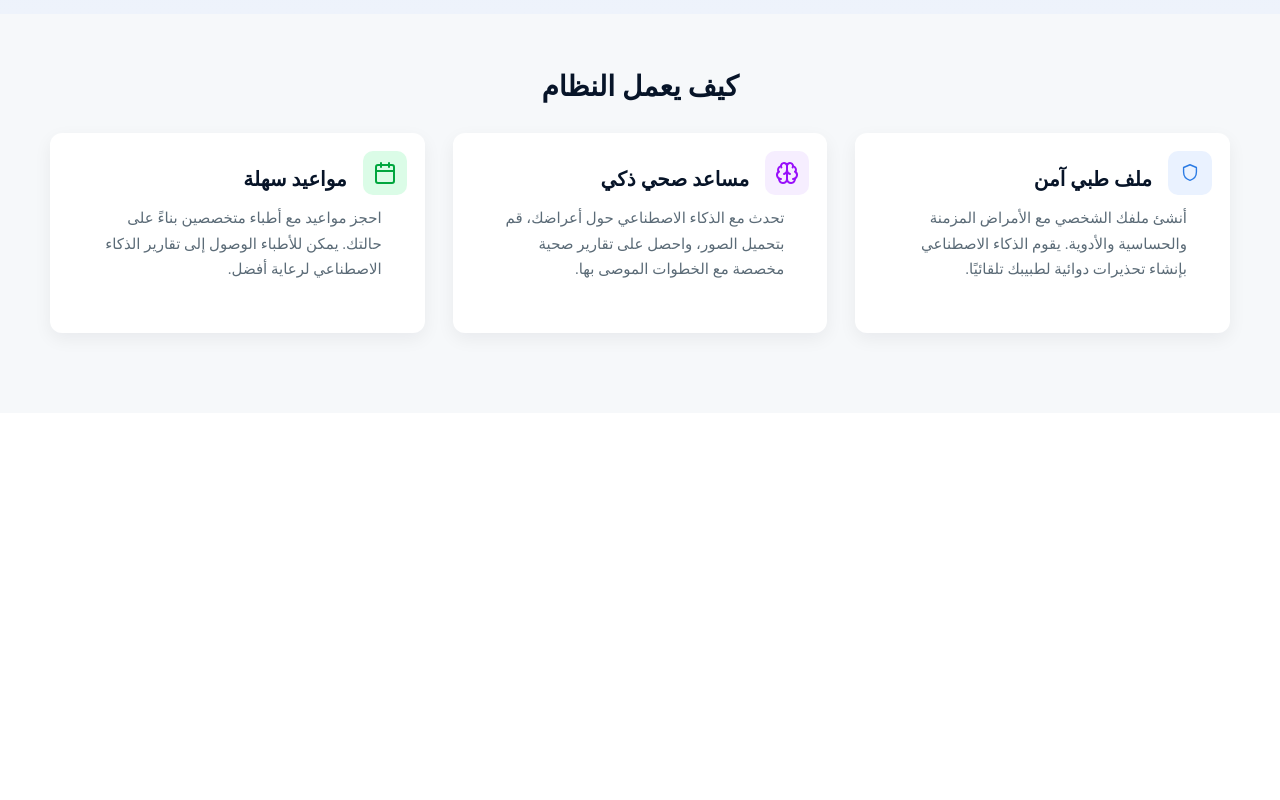
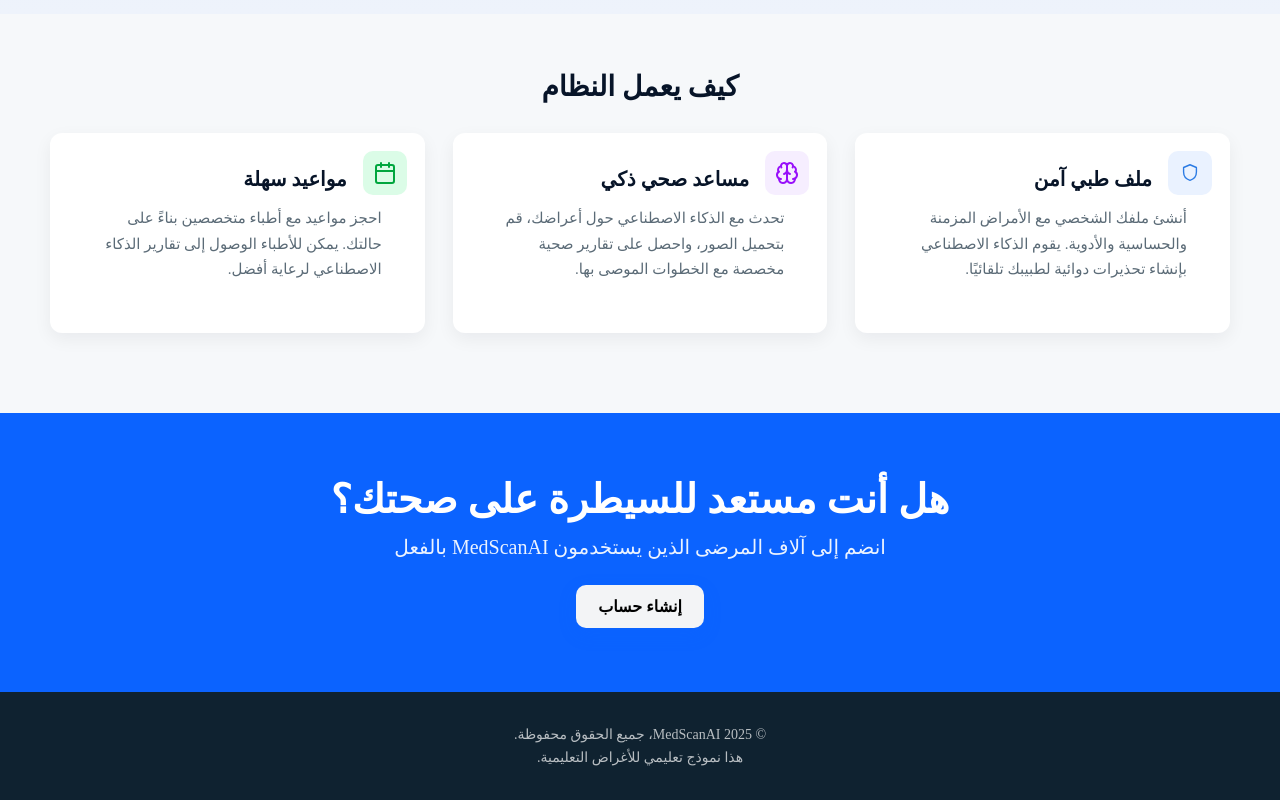
Before and after one commit to mazenabdelgawad700/MedScanAIFrontEnd, a React (Vite) app in the folder medscanai/: page / in a window 1280 px wide. Shown: the part 466-1266 px from the top of the page. Before the commit the page ends 879 px from the top, so only its background shows below. Built offline with nearby package versions, Linux system fonts and the light colour scheme.

Commit message:
create AreYouReady, footer components and add them to the home page with updating the main title in the hero component size

```diff
--- /dev/null
+++ b/medscanai/src/components/AreYouReady/AreYouReady.css
@@ -0,0 +1,62 @@
+.are-ready {
+  width: 100%;
+  background: #0b63ff;
+  /* vivid blue matching provided image */
+  padding: 64px 20px;
+  direction: rtl;
+}
+
+.are-inner {
+  max-width: 1100px;
+  margin: 0 auto;
+  text-align: center;
+  color: #ffffff;
+}
+
+.are-title {
+  margin: 0 0 12px 0;
+  font-weight: 600;
+  font-size: clamp(22px, 4.5vw, 40px);
+  line-height: 1.15;
+}
+
+.are-sub {
+  margin: 0 0 26px 0;
+  color: rgba(255, 255, 255, 0.92);
+  font-size: clamp(14px, 2.2vw, 20px);
+  font-weight: 500;
+}
+
+.are-cta {
+  display: inline-block;
+  background: #f3f4f6;
+  color: #000;
+  padding: 12px 22px;
+  border-radius: 10px;
+  font-weight: 700;
+  text-decoration: none;
+  box-shadow: 0 6px 18px rgba(11, 99, 255, 0.18);
+  transition: 0.2s;
+}
+
+.are-cta:hover {
+  background-color: #c1d2f4;
+}
+
+@media (max-width:640px) {
+  .are-inner {
+    padding: 0 12px;
+  }
+
+  .are-title {
+    font-size: 26px;
+  }
+
+  .are-sub {
+    font-size: 15px;
+  }
+
+  .are-cta {
+    padding: 10px 18px;
+  }
+}
--- /dev/null
+++ b/medscanai/src/components/AreYouReady/AreYouReady.jsx
@@ -0,0 +1,21 @@
+import React from "react";
+import { NavLink } from "react-router-dom";
+import "./AreYouReady.css";
+
+const AreYouReady = () => {
+  return (
+    <section className="are-ready">
+      <div className="are-inner">
+        <h2 className="are-title">هل أنت مستعد للسيطرة على صحتك؟</h2>
+        <p className="are-sub">
+          انضم إلى آلاف المرضى الذين يستخدمون MedScanAI بالفعل
+        </p>
+        <NavLink to="/signup" className="are-cta" aria-label="إنشاء حساب">
+          إنشاء حساب
+        </NavLink>
+      </div>
+    </section>
+  );
+};
+
+export default AreYouReady;
--- /dev/null
+++ b/medscanai/src/components/Footer/Footer.css
@@ -0,0 +1,30 @@
+.site-footer {
+  width: 100%;
+  background: #0f2230;
+  /* deep navy background */
+  padding: 28px 16px;
+  direction: rtl;
+}
+
+.footer-inner {
+  max-width: 1100px;
+  margin: 0 auto;
+  text-align: center;
+  color: rgba(255, 255, 255, 0.85);
+}
+
+.footer-inner p {
+  margin: 6px 0;
+  font-size: 14px;
+  color: rgba(255, 255, 255, 0.7);
+}
+
+@media (max-width:480px) {
+  .site-footer {
+    padding: 20px 8px;
+  }
+
+  .footer-inner p {
+    font-size: 13px;
+  }
+}
--- /dev/null
+++ b/medscanai/src/components/Footer/Footer.jsx
@@ -0,0 +1,15 @@
+import React from "react";
+import "./Footer.css";
+
+const Footer = () => {
+  return (
+    <footer className="site-footer">
+      <div className="footer-inner">
+        <p>© MedScanAI {new Date().getFullYear()}، جميع الحقوق محفوظة.</p>
+        <p>هذا نموذج تعليمي للأغراض التعليمية.</p>
+      </div>
+    </footer>
+  );
+};
+
+export default Footer;
--- a/medscanai/src/components/Hero/Hero.css
+++ b/medscanai/src/components/Hero/Hero.css
@@ -18,11 +18,9 @@
 .hero-title {
   margin: 0 0 18px 0;
   color: #031024;
-  /* very dark blue / almost black */
-  font-weight: 700;
+  font-weight: 600;
   line-height: 1.05;
-  /* responsive sizing: large on desktop, scales down on small screens */
-  font-size: clamp(30px, 6.5vw, 64px);
+  font-size: clamp(30px, 6.5vw, 50px);
 }
 
 .hero-sub {
--- a/medscanai/src/pages/Home/Home.jsx
+++ b/medscanai/src/pages/Home/Home.jsx
@@ -2,6 +2,8 @@ import "./Home.css";
 import Navbar from "../../components/Navbar/Navbar";
 import Hero from "../../components/Hero/Hero";
 import HowSystemWorks from "../../components/HowSystemWorks/HowSystemWorks";
+import AreYouReady from "../../components/AreYouReady/AreYouReady";
+import Footer from "../../components/Footer/Footer";
 
 const Home = () => {
   return (
@@ -9,6 +11,8 @@ const Home = () => {
       <Navbar />
       <Hero />
       <HowSystemWorks />
+      <AreYouReady />
+      <Footer />
     </>
   );
 };
```
